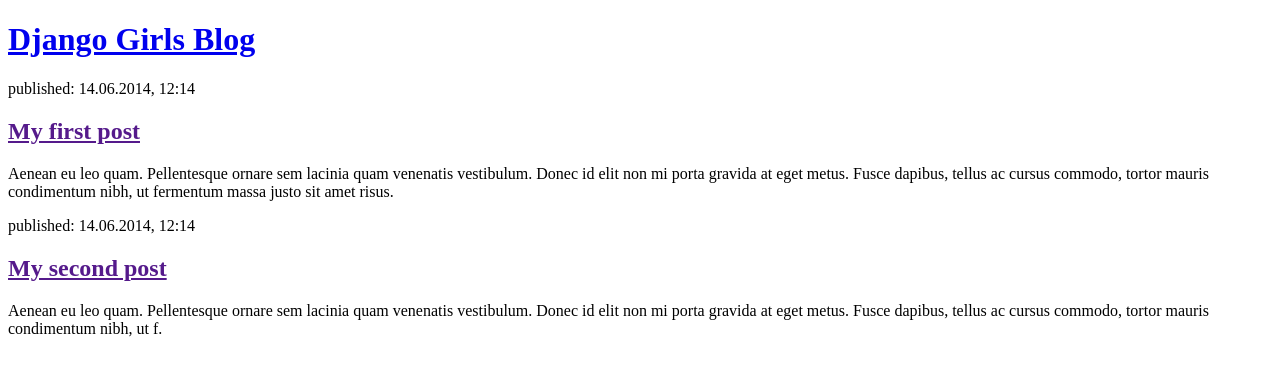
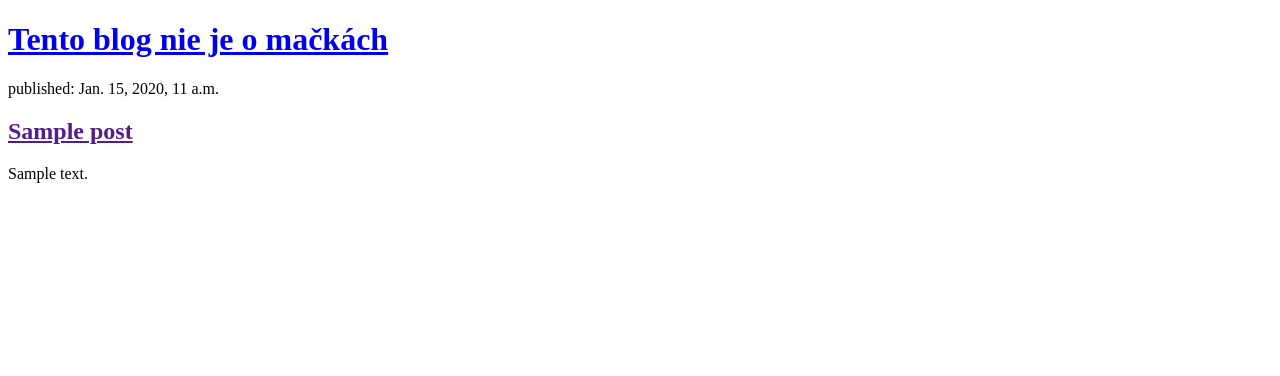
Before and after one commit to kamila3/my-first-blog, a Django app: page / in a window 1280 px wide. Shown: the top 376 px of the page. Run offline with Django 3.2, Linux system fonts and the light colour scheme; tables that the repository leaves empty hold one stand-in row (values such as "Sample post").

Commit message:
Z databazy taha tie veci

```diff
--- a/blog/templates/blog/post_list.html
+++ b/blog/templates/blog/post_list.html
@@ -1,23 +1,21 @@
 <!DOCTYPE html>
 <html>
     <head>
-        <title>Django Girls blog</title>
+        <title>Psíky treba ľúbiť</title>
     </head>
     <body>
         <header>
-            <h1><a href="/">Django Girls Blog</a></h1>
+            <h1><a href="/">Tento blog nie je o mačkách</a></h1>
         </header>
 
-        <article>
-            <time>published: 14.06.2014, 12:14</time>
-            <h2><a href="">My first post</a></h2>
-            <p>Aenean eu leo quam. Pellentesque ornare sem lacinia quam venenatis vestibulum. Donec id elit non mi porta gravida at eget metus. Fusce dapibus, tellus ac cursus commodo, tortor mauris condimentum nibh, ut fermentum massa justo sit amet risus.</p>
-        </article>
 
-        <article>
-            <time>published: 14.06.2014, 12:14</time>
-            <h2><a href="">My second post</a></h2>
-            <p>Aenean eu leo quam. Pellentesque ornare sem lacinia quam venenatis vestibulum. Donec id elit non mi porta gravida at eget metus. Fusce dapibus, tellus ac cursus commodo, tortor mauris condimentum nibh, ut f.</p>
-        </article>
+          {% for post in posts %}
+          <article>
+              <time>published: {{ post.published_date }}</time>
+              <h2><a href="">{{ post.title }}</a></h2>
+              <p>{{ post.text|linebreaksbr }}</p>
+          </article>
+          {% endfor %}
+
     </body>
 </html>
--- a/blog/views.py
+++ b/blog/views.py
@@ -1,6 +1,8 @@
 from django.shortcuts import render
-
+from django.utils import timezone
+from .models import Post
 # Create your views here.
 
 def post_list(request):
-    return render(request, 'blog/post_list.html', {})
+    posts = Post.objects.filter(published_date__lte=timezone.now()).order_by('published_date')
+    return render(request, 'blog/post_list.html', {'posts': posts})
```
